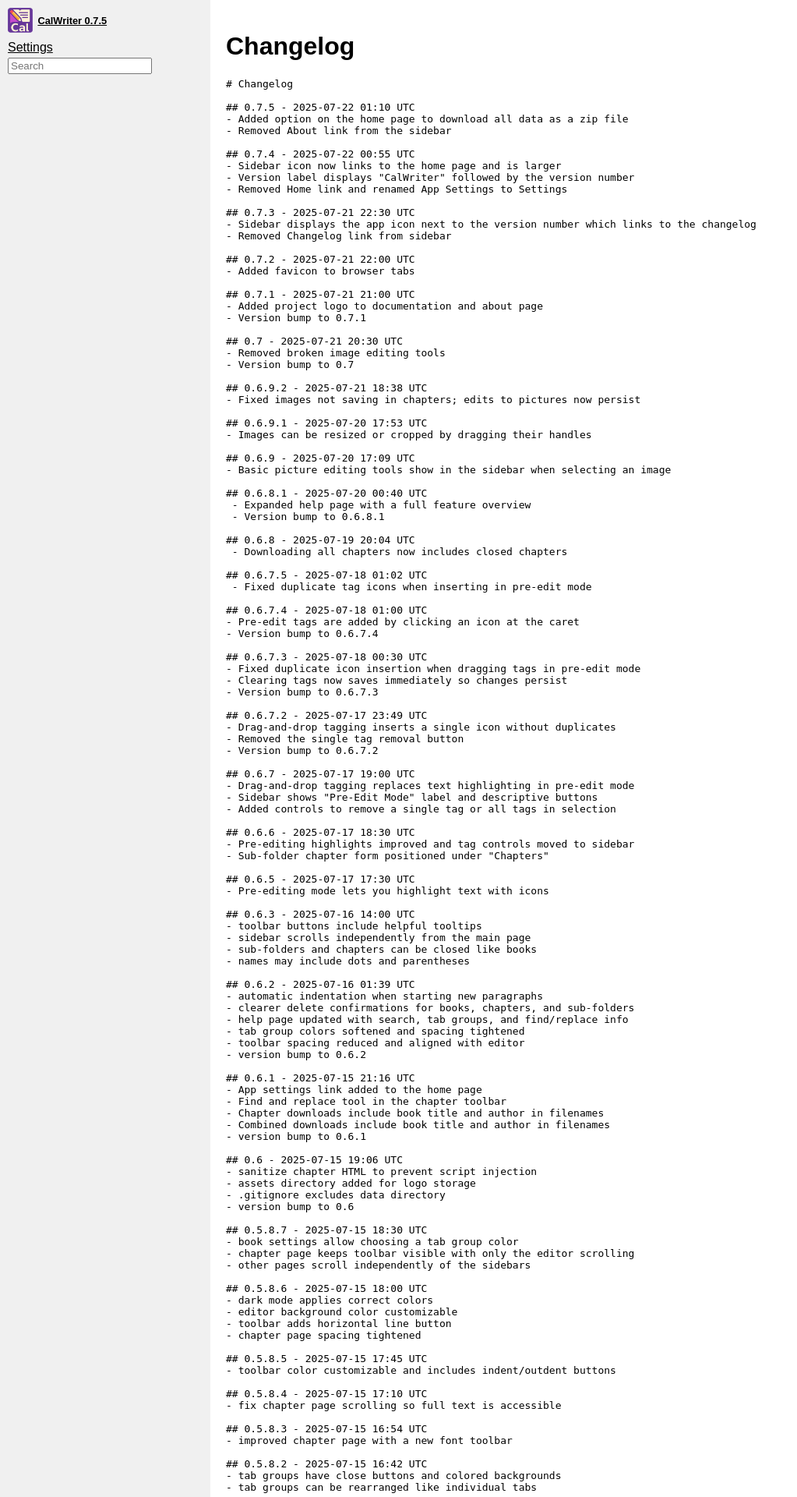
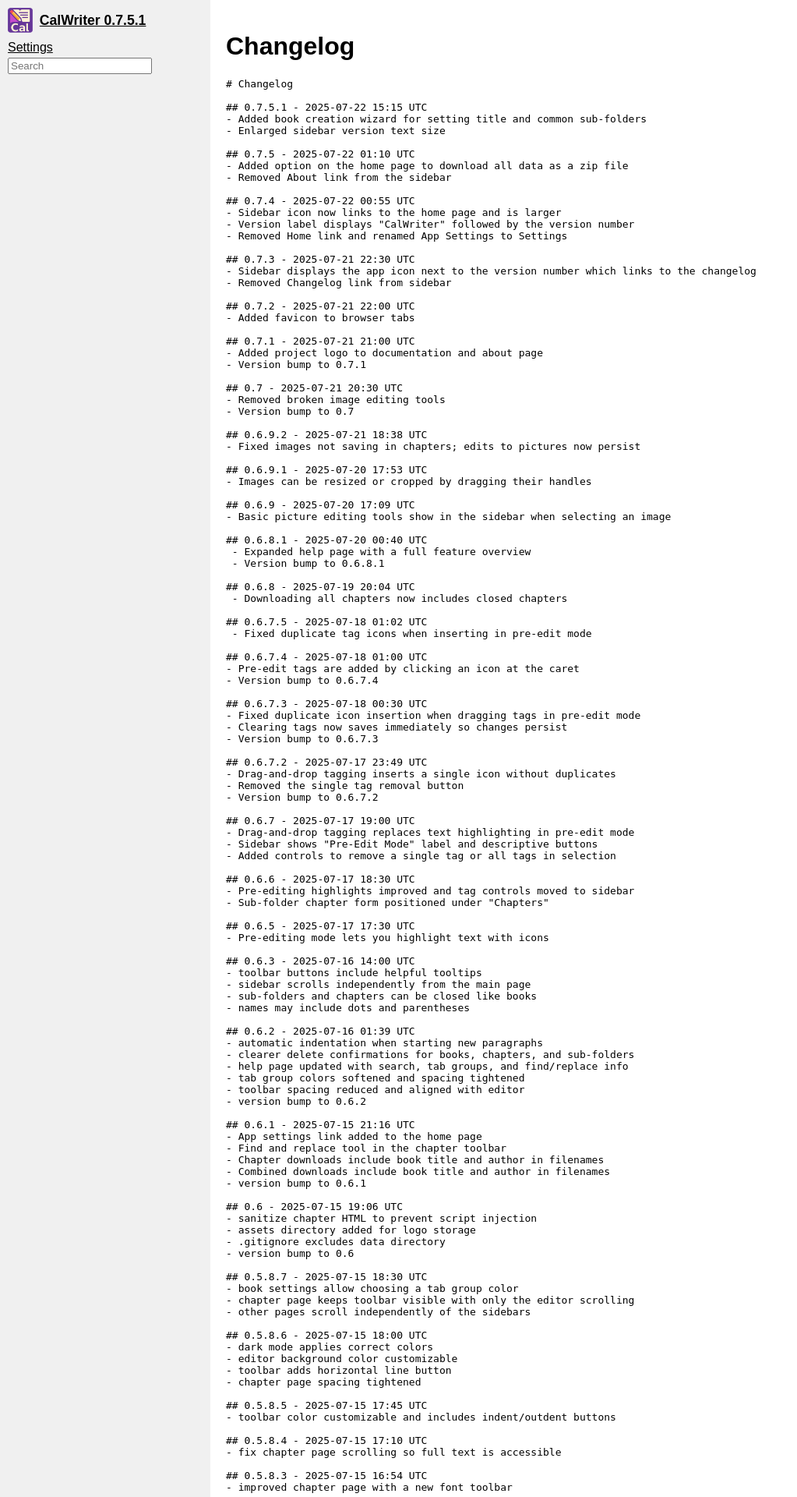
Before and after one commit to calaquin/calwriter, a Flask app: page /changelog in a window 1280 px wide. Shown: the top 1920 px of the page at 78% size, without its empty margins (0-1023 px from the left). Run offline with Flask 3, Linux system fonts and the light colour scheme; some libraries are stand-ins or nearby versions.

Commit message:
Add book creation wizard and version update

```diff
--- a/app.py
+++ b/app.py
@@ -21,7 +21,7 @@ app = Flask(__name__)
 app.secret_key = 'change-this'
 
 # Application version
-VERSION = "0.7.5"
+VERSION = "0.7.5.1"
 app.jinja_env.globals['app_version'] = VERSION
 
 DATA_DIR = os.environ.get('DATA_DIR', os.path.join(os.getcwd(), 'data'))
@@ -454,6 +454,46 @@ def create_folder():
         open_books.append(name)
         save_open_books(open_books)
     return redirect(url_for('view_folder', folder=name))
+
+
+@app.route('/wizard/book', methods=['GET', 'POST'])
+def book_wizard():
+    """Simple wizard to create a book with common sub-folders."""
+    if request.method == 'POST':
+        title = safe_name(request.form.get('title', '')).strip()
+        chapters = safe_name(request.form.get('chapters', 'Chapters')).strip()
+        extras = request.form.getlist('extras')
+        if not title:
+            flash('Book title required')
+            return redirect(url_for('book_wizard'))
+        path = os.path.join(DATA_DIR, title)
+        os.makedirs(path, exist_ok=True)
+        created = []
+        if chapters:
+            os.makedirs(os.path.join(path, chapters), exist_ok=True)
+            created.append(chapters)
+        for sub in extras:
+            sub_name = safe_name(sub)
+            if sub_name:
+                os.makedirs(os.path.join(path, sub_name), exist_ok=True)
+                created.append(sub_name)
+        root_order = load_order('')
+        if title not in root_order.get('folders', []):
+            root_order.setdefault('folders', []).append(title)
+            save_order('', root_order)
+        order = load_order(title)
+        for sub in created:
+            if sub not in order.get('folders', []):
+                order.setdefault('folders', []).append(sub)
+        if order.get('folders'):
+            save_order(title, order)
+        open_books = load_open_books()
+        if title not in open_books:
+            open_books.append(title)
+            save_open_books(open_books)
+        return redirect(url_for('view_folder', folder=title))
+    folders = list_books()
+    return render_template('book_wizard.html', folders=folders)
 
 
 @app.route('/folder/<path:folder>/delete', methods=['POST'])
--- a/static/style.css
+++ b/static/style.css
@@ -37,7 +37,7 @@ body.dark {
     align-items: center;
 }
 #sidebar .sidebar-title .version {
-    font-size: 0.8em;
+    font-size: 1.1em;
     margin-left: 0.5em;
 }
 #sidebar .sidebar-title .sidebar-icon {
@@ -291,3 +291,8 @@ pre.changelog {
     display: block;
     margin: 10px 0;
 }
+
+.wizard-link {
+    margin-left: 0.5em;
+    font-size: 0.9em;
+}
--- a/templates/index.html
+++ b/templates/index.html
@@ -29,8 +29,9 @@
   </li>
   {% endfor %}
 </ul>
-<form action="/folder/create" method="post">
+<form action="/folder/create" method="post" class="create-book-form">
   <input type="text" name="name" placeholder="New book" />
   <button type="submit">Create Book</button>
+  <a href="{{ url_for('book_wizard') }}" class="wizard-link">Book Creation Wizard</a>
 </form>
 {% endblock %}
```
Also changed, not shown: templates/book_wizard.html (added, +14 -0 lines), CHANGELOG.md, README.md.
